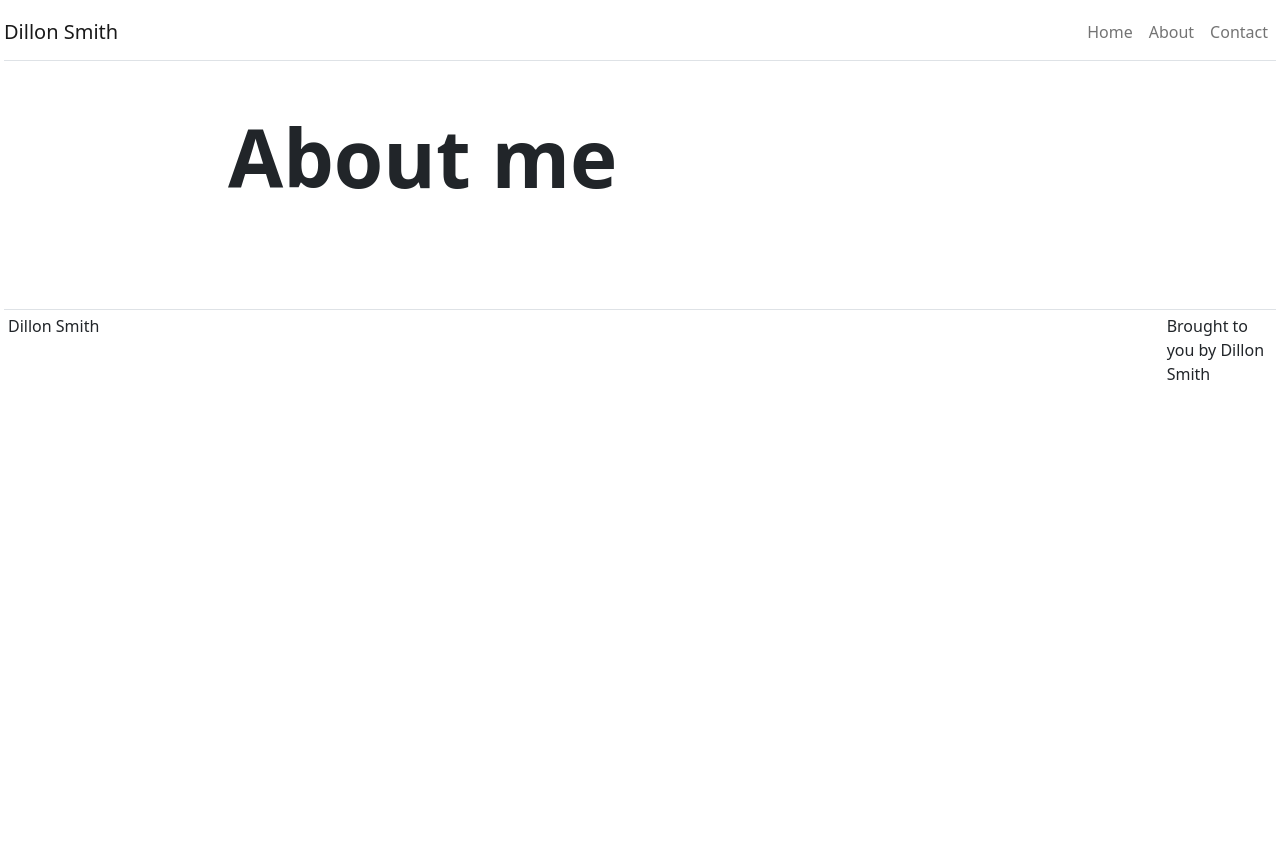
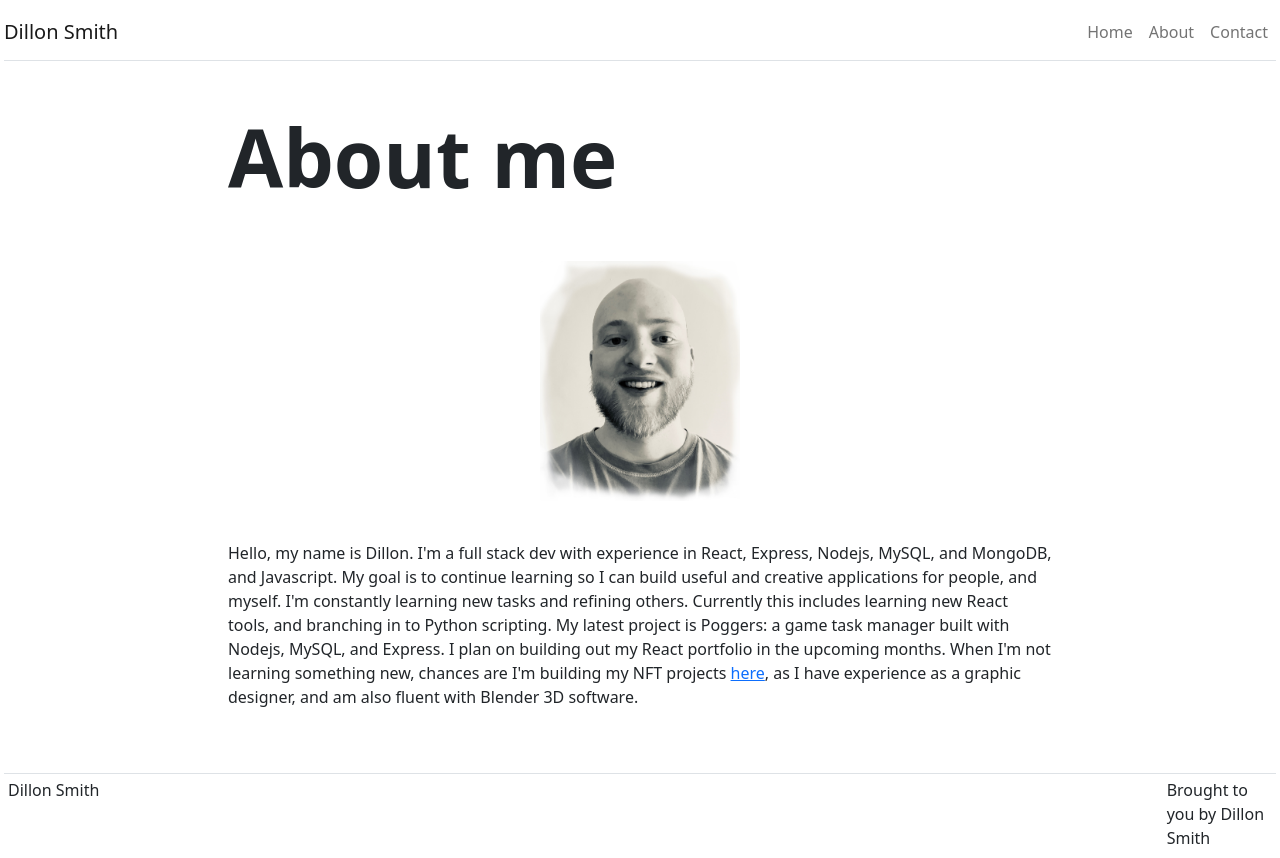
Before and after one commit to dillon-smith-us/react_portfolio, a React (Create React App) app: page /about in a window 1280 px wide. Before the commit the page ends 800 px from the top, so only its background shows below. Built offline with nearby package versions, Linux system fonts and the light colour scheme.

Commit message:
updating about page with links and info

```diff
--- /dev/null
+++ b/src/components/Content.js
@@ -0,0 +1,19 @@
+import React from 'react';
+import Container from 'react-bootstrap/Container';
+import Row from 'react-bootstrap/Row';
+import Col from 'react-bootstrap/Col';
+
+
+function Content(props) {
+    return(
+        <Container fluid={true}>
+            <Row className="justify-content-center">
+                <Col md={8}>
+                    {props.children}
+                </Col>
+            </Row>
+        </Container>
+    )
+}
+
+export default Content;
--- a/src/index.css
+++ b/src/index.css
@@ -38,3 +38,9 @@ code {
   font-size: 16px;
   margin: 0px;
 }
+
+.resume-img {
+  width: 200px;
+  height: 240px;
+  margin-bottom: 40px;
+}
--- a/src/pages/About.js
+++ b/src/pages/About.js
@@ -1,10 +1,24 @@
 import React from 'react';
-import Jumbo from '../components/Jumbo'
+import Jumbo from '../components/Jumbo';
+import Content from "../components/Content"
+import resumephotofaded from '../assets/images/resumephotofaded.jpg';
+
 
 function About(props) {
     return(
     <div>
         <Jumbo title={props.title} />
+        <Content>
+            <img class="rounded mx-auto d-block resume-img" src={resumephotofaded} alt="Dillon Smith" />
+            <p>
+            Hello, my name is Dillon. I'm a full stack dev with experience in React, Express, Nodejs, MySQL, and MongoDB, and Javascript.
+My goal is to continue learning so I can build useful and creative applications for people, and myself.
+I'm constantly learning new tasks and refining others. Currently this includes learning new React tools, and branching in to Python scripting.
+My latest project is Poggers: a game task manager built with Nodejs, MySQL, and Express. I plan on building out my React portfolio in the upcoming months.
+When I'm not learning something new, chances are I'm building my NFT projects <a href="https://opensea.io/collection/treasures-of-study" target="_blank" rel="noreferrer">here</a>, as I have experience as a graphic designer, and am also fluent
+with Blender 3D software.
+            </p>
+        </Content>
     </div>
     )
 }
```
Also changed, not shown: src/assets/images/resumephotofaded.jpg (added).
